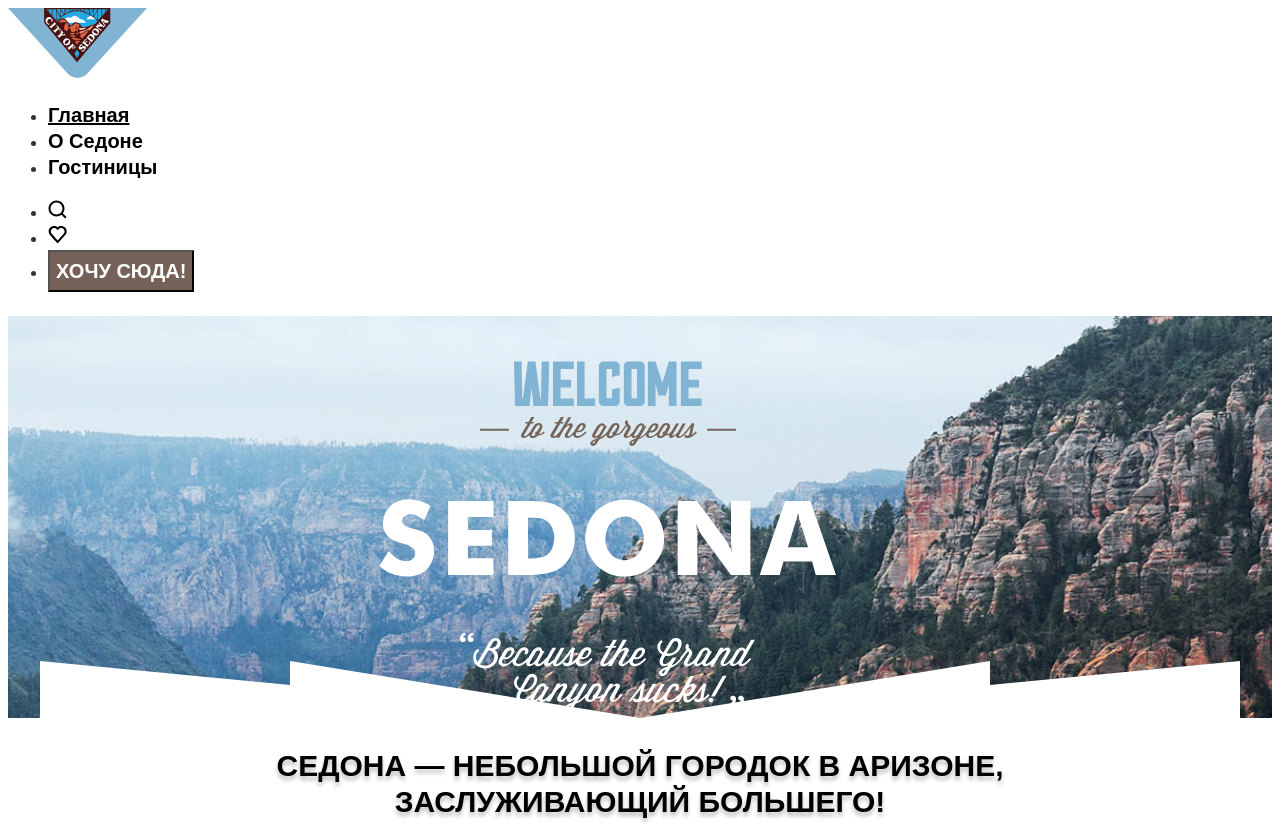
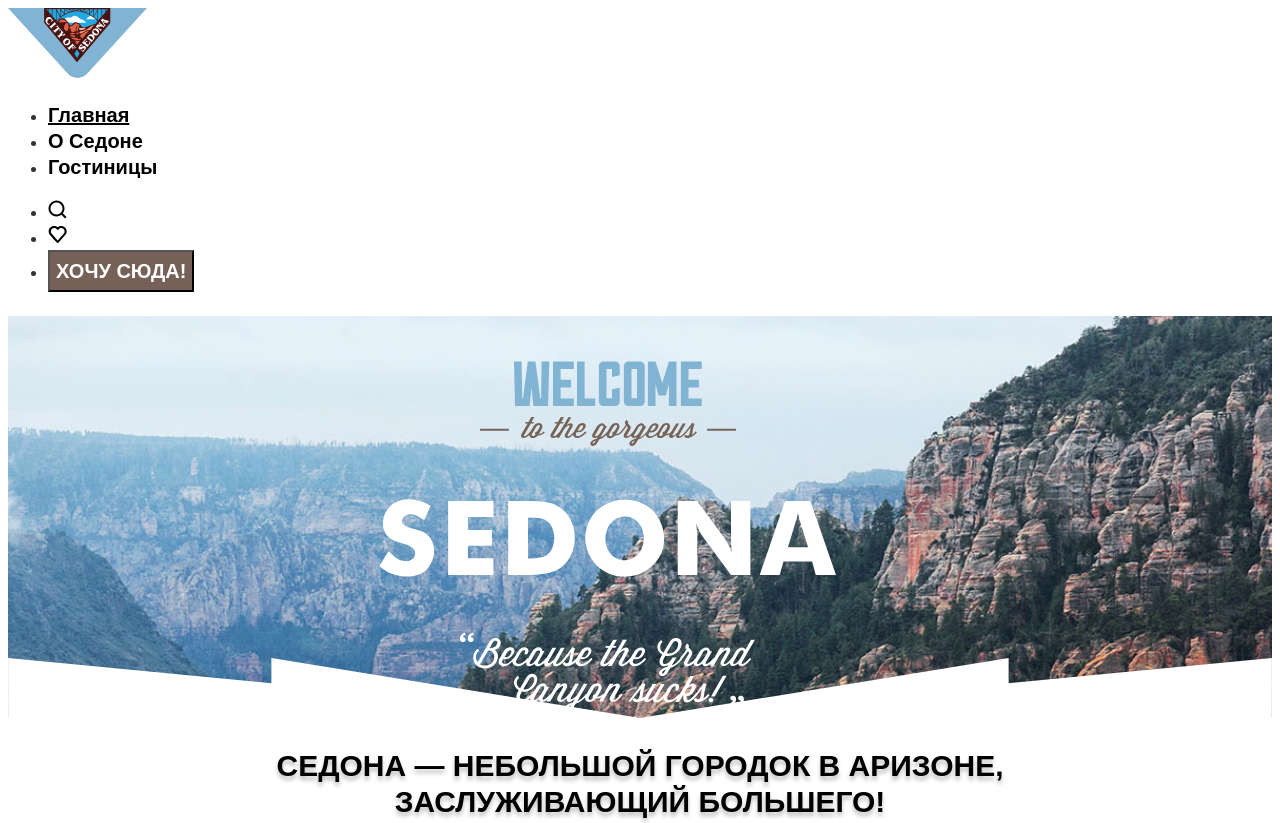
Before and after one commit to htmlacademy-htmlcss/126079-sedona-34, a plain HTML site: page 5/index.html in a window 1280 px wide. Shown: the top 823 px of the page. Drawn offline with Linux system fonts and the light colour scheme.

Commit message:
:heavy_check_mark: Сборка #5

```diff
--- a/5/index.html
+++ b/5/index.html
@@ -42,10 +42,8 @@
     </header>
     <main class="main-index">
       <div class="logo-container">
-        <div class="logo-divider-container">
-          <h1 class="visually-hidden">Городок Седона</h1>
-          <img class="logo-welcome" src="images/logo-welcome.svg" width="458" height="352" alt="Добро пожаловать в Седону.">
-        </div>
+        <h1 class="visually-hidden">Городок Седона</h1>
+        <img class="logo-welcome" src="images/logo-welcome.svg" width="458" height="352" alt="Добро пожаловать в Седону.">
       </div>
         <p class="slogan">Седона — небольшой городок в Аризоне,<br>заслуживающий большего!</p>
         <p class="subtitle">Рассмотрим 5 причин, по которым Седона круче, чем Гранд-Каньон!</p>
--- a/5/styles/styles.css
+++ b/5/styles/styles.css
@@ -78,16 +78,16 @@ body {
 }
 
 .logo-container {
-  background: #000000 url("../images/index-background.jpg") no-repeat;
+  background-color: #82B3D3;
+  background-image: url("../images/index-background-divider.svg"),
+  url("../images/index-background.jpg");
+  background-repeat: no-repeat;
   background-size: 100% auto;
+  background-position: bottom, top;
 }
 
 .logo-welcome {
   margin-left: 371px;
-}
-
-.logo-divider-container {
-  background: url("../images/index-background-divider.svg") no-repeat bottom;
 }
 
 .slogan {
```
